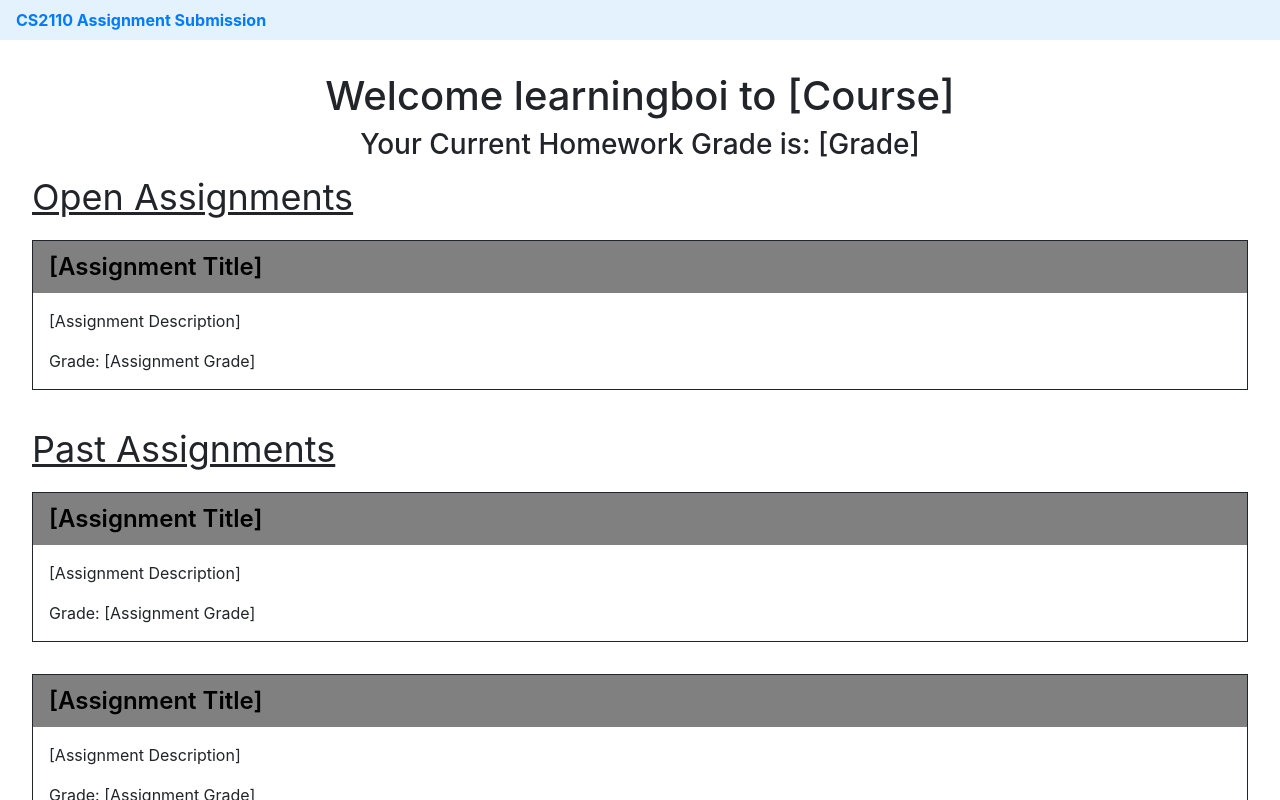
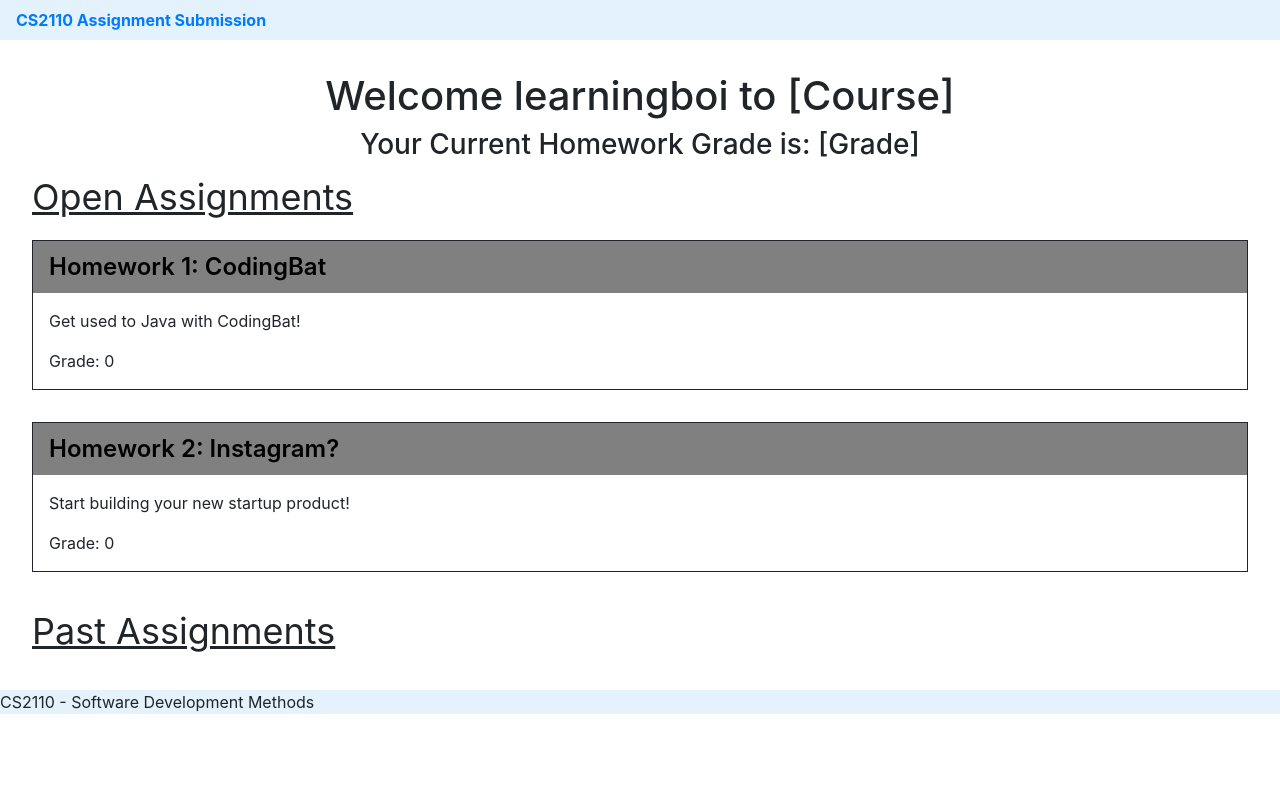
Before and after one commit to ss2sc/CS2110HWSubmission, an Angular app: page / in a window 1280 px wide. Both pictures are taken after a click on the button "Login as Student". Shown: the top 800 px of the page. Built offline with nearby package versions, Linux system fonts and the light colour scheme.

Commit message:
dynamic student assignment list, past and current assignment functions

```diff
--- a/src/app/app.component.ts
+++ b/src/app/app.component.ts
@@ -10,6 +10,5 @@ export class AppComponent {
   title = 'CS2110HWSubmission';
 
   constructor() {
-    console.log(DummyData);
   }
 }
--- a/src/app/assignment-teaser/assignment-teaser.component.html
+++ b/src/app/assignment-teaser/assignment-teaser.component.html
@@ -1,10 +1,15 @@
 <div class="AssignmentTeaser">
-    <div class="AssignmentTeaser--student" *ngIf="!this.globals.isInstructor">
+    <div class="AssignmentTeaser--student" *ngIf="this.globals.user == 'student'">
+        <a class="AssignmentTeaser-title">{{ title }}</a>
+        <p class="AssignmentTeaser-description">{{ description }}</p>
+        <p class="AssignmentTeaser-grade">Grade: {{ grade }}</p>
+    </div>
+    <div class="AssignmentTeaser--instructor" *ngIf="this.globals.user == 'instructor'">
         <a class="AssignmentTeaser-title">[Assignment Title]</a>
-        <p class="AssignmentTeaser-description">[Assignment Description]</p>
-        <p class="AssignmentTeaser-grade">Grade: [Assignment Grade]</p>
+        <p class="AssignmentTeaser-averageGrade">[Average Grade]</p>
+        <p class="AssignmentTeaser-gradeDist">[Grade Distribution]</p>
     </div>
-    <div class="AssignmentTeaser--instructor" *ngIf="this.globals.isInstructor">
+    <div class="AssignmentTeaser--instructor" *ngIf="this.globals.user == 'professor'">
         <a class="AssignmentTeaser-title">[Assignment Title]</a>
         <p class="AssignmentTeaser-averageGrade">[Average Grade]</p>
         <p class="AssignmentTeaser-gradeDist">[Grade Distribution]</p>
--- a/src/app/assignment-teaser/assignment-teaser.component.ts
+++ b/src/app/assignment-teaser/assignment-teaser.component.ts
@@ -1,4 +1,4 @@
-import { Component, OnInit } from '@angular/core';
+import { Component, OnInit, Input } from '@angular/core';
 import { GlobalsService } from '../common/services/globals.service'
 
 @Component({
@@ -8,6 +8,13 @@ import { GlobalsService } from '../common/services/globals.service'
 })
 export class AssignmentTeaserComponent implements OnInit {
 
+  @Input()
+  title : string;
+  @Input()
+  description : string;
+  @Input()
+  grade : string;
+
   constructor(private globals: GlobalsService) { }
 
   ngOnInit() {
--- a/src/app/home/home.component.html
+++ b/src/app/home/home.component.html
@@ -5,41 +5,54 @@
         <h3 class="Home-grade">Your Current Homework Grade is: [Grade]</h3>
         <div class="Home-openAssignments">
             <p class="Home-subtitle">Open Assignments</p>
-            <assignment-teaser></assignment-teaser>
+            <assignment-teaser *ngFor="let assignment of currentAssignments(classes[1].assignments)"
+                [title]="assignment.title"
+                [description]="assignment.description"
+                [grade]="assignment.grade">
+            </assignment-teaser>
         </div>
         <div class="Home-pastAssignments">
             <p class="Home-subtitle">Past Assignments</p>
-            <assignment-teaser></assignment-teaser>
-            <assignment-teaser></assignment-teaser>
-            <assignment-teaser></assignment-teaser>
+            <assignment-teaser *ngFor="let assignment of pastAssignments(classes[1].assignments)"
+                [title]="assignment.title"
+                [description]="assignment.description"
+                [grade]="assignment.grade">
+            </assignment-teaser>
         </div>
     </div>
 
     <!-- Instructor Experience -->
     <div *ngIf="this.globals.user == 'instructor'">
         <h1 class="Home-title">Welcome {{ name }}</h1>
-        <div class="Home-currentCourse">
-            <p class="Home-subtitle">Current Course</p>
+        <div class="Home-courses">
+
+        </div>
+        <!-- Debating between this split or just sorting by recently added, cause this will require some tracking of semesters -->
+        <!-- <div class="Home-currentCourse">
+            <p class="Home-subtitle">Current Courses</p>
+            <course-teaser></course-teaser>
+        </div>
+        <div class="Home-pastCourses">
+            <p class="Home-subtitle">Previous Courses</p>
+            <course-teaser></course-teaser>
+        </div> -->
+    </div>
+
+    <!-- Professor Experience -->
+    <div *ngIf="this.globals.user == 'professor'">
+        <h1 class="Home-title">Welcome {{ name }}</h1>
+        <div class="Home-courses">
+
+        </div>
+        <!-- Debating between this split or just sorting by recently added, cause this will require some tracking of semesters -->
+        <!-- <div class="Home-currentCourse">
+            <p class="Home-subtitle">Current Courses</p>
             <course-teaser></course-teaser>
         </div>
         <div class="Home-pastCourses">
             <p class="Home-subtitle">Previous Courses</p>
             <course-teaser></course-teaser>
             <course-teaser></course-teaser>
-        </div>
-    </div>
-
-    <!-- Professor Experience -->
-    <div *ngIf="this.globals.user == 'professor'">
-        <h1 class="Home-title">Welcome {{ name }}</h1>
-        <div class="Home-currentCourse">
-            <p class="Home-subtitle">Current Course</p>
-            <course-teaser></course-teaser>
-        </div>
-        <div class="Home-pastCourses">
-            <p class="Home-subtitle">Previous Courses</p>
-            <course-teaser></course-teaser>
-            <course-teaser></course-teaser>
-        </div>
+        </div> -->
     </div>
 </div>
--- a/src/app/home/home.component.ts
+++ b/src/app/home/home.component.ts
@@ -10,10 +10,34 @@ import DummyData from '../../assets/dummydata.json';
 export class HomeComponent implements OnInit {
 
   name: string = DummyData.users[this.globals.user].firstName + DummyData.users[this.globals.user].lastName
+  classes: any[] = DummyData.classes;
 
   constructor(private globals: GlobalsService) { }
 
   ngOnInit() {
   }
 
+  pastAssignments(assignments: any[]) {
+    var a = [];
+    var now = new Date();
+    for(var i = 0; i < assignments.length; i++) {
+      var due = new Date(assignments[i].dueDate);
+      if(now > due) {
+        a.push(assignments[i]);
+      }
+    }
+    return a;
+  }
+
+  currentAssignments(assignments: any[]) {
+    var a = [];
+    var now = new Date();
+    for(var i = 0; i < assignments.length; i++) {
+      var due = new Date(assignments[i].dueDate);
+      if(now <= due) {
+        a.push(assignments[i]);
+      }
+    }
+    return a;
+  }
 }
--- a/src/assets/dummydata.json
+++ b/src/assets/dummydata.json
@@ -1,5 +1,4 @@
 {
-    "version": 1,
     "users": {
         "professor": {
             "firstName": "the",
@@ -14,20 +13,42 @@
             "lastName": "boi"
         }
     },
-    "classes": {
-        "cs2110": {
-            "assignments": {
-                "HW1": {
+    "classes": [
+        {
+            "courseTitle": "CS2110",
+            "semester": "Fall 2019",
+            "assignments": [
+                {
                     "title": "Homework 1: CodingBat",
                     "description": "Get used to Java with CodingBat!",
-                    "grade": 0
+                    "grade": 0,
+                    "dueDate": "2019-10-01"
                 },
-                "HW2": {
-                    "title": "Instagram?",
+                {
+                    "title": "Homework 2: Instagram?",
                     "description": "Start building your new startup product!",
-                    "grade": 0
+                    "grade": 0,
+                    "dueDate": "2019-10-28"
                 }
-            }
+            ]
+        },
+        {
+            "courseTitle": "CS2110",
+            "semester": "Spring 2020",
+            "assignments": [
+                {
+                    "title": "Homework 1: CodingBat",
+                    "description": "Get used to Java with CodingBat!",
+                    "grade": 0,
+                    "dueDate": "2020-04-01"
+                },
+                {
+                    "title": "Homework 2: Instagram?",
+                    "description": "Start building your new startup product!",
+                    "grade": 0,
+                    "dueDate": "2020-04-28"
+                }
+            ]
         }
-    }
+    ]
 }
```
